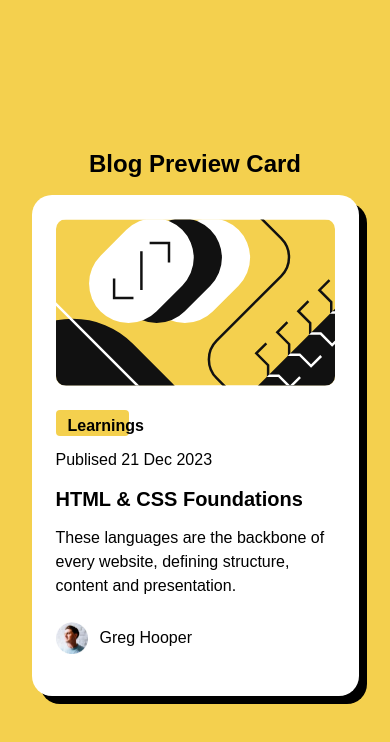
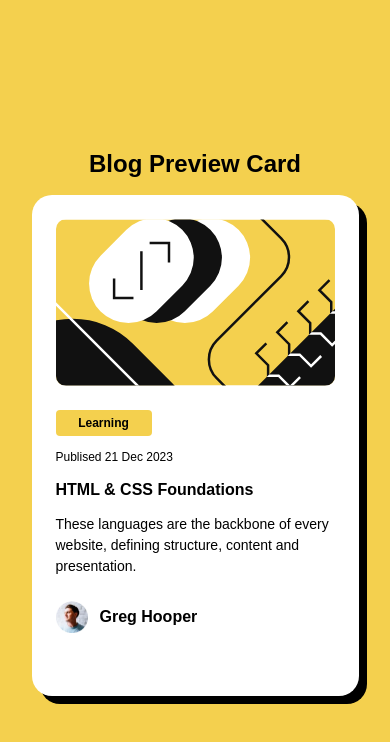
Before and after one commit to xzcxvc/frontend-mentor-exercises, a React (Vite) app: page / in a window 390 px wide. Shown: the top 742 px of the page. Built offline with nearby package versions, Linux system fonts and the light colour scheme.

Commit message:
fix styling for desktop and phone screens

```diff
--- a/src/components/BlogPreviewCard.jsx
+++ b/src/components/BlogPreviewCard.jsx
@@ -19,26 +19,32 @@ const BlogPreviewCard = () => {
               />
               {/* blog preview contents */}
               <div className="flex flex-col gap-[12px]">
-                <button
-                  type="button"
-                  className="bg-yellow-950  w-[200px] justify-center items-center font-extrabold px-[12px] py-[4px] xs:w-[73px] xs:h-[26px] sm:w-[82px] sm:h-[29px] xs:text-[12px ] sm:text-[14px] rounded-[4px]"
-                >
-                  Learnings
-                </button>
-                <p>Publised 21 Dec 2023</p>
-                <h1 className="font-extrabold text-[24px] xs:text-[20px] sm:[text-[24px]">
+                <div className="w-[82px] ">
+                  <button
+                    onClick={alert}
+                    className="flex items-center px-12 justify-center bg-yellow-950 w-full rounded-[4px] py-[4px] "
+                  >
+                    <span className=" font-extrabold text-[12px] sm:text-[14px]">
+                      Learning
+                    </span>
+                  </button>
+                </div>
+                <p className="text-[12px] sm:text-[16px] font-medium">
+                  Publised 21 Dec 2023
+                </p>
+                <h1 className="font-extrabold text-[16px] sm:text-[20px]">
                   HTML & CSS Foundations
                 </h1>
 
-                <p>
+                <p className="font-medium text-[14px] sm:text-[16px]">
                   These languages are the backbone of every website, defining
                   structure, content and presentation.
                 </p>
               </div>
               {/* blogger */}
-              <div className="flex gap-3 items-center py-[]">
+              <div className="flex gap-3 items-center ">
                 <img src={avatarImg} alt="user-image" width="32px" />
-                <span>Greg Hooper</span>
+                <span className="font-extrabold">Greg Hooper</span>
               </div>
             </div>
           </div>
```
